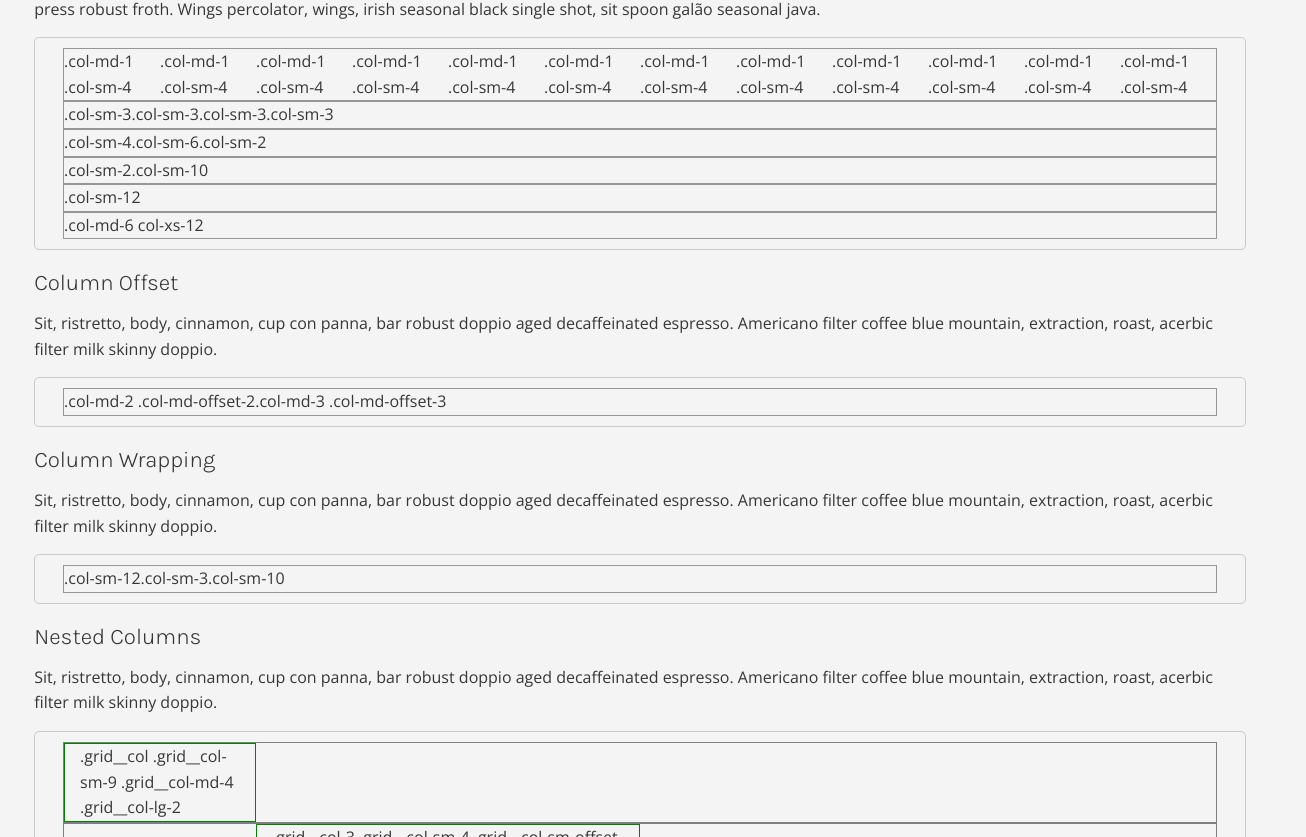
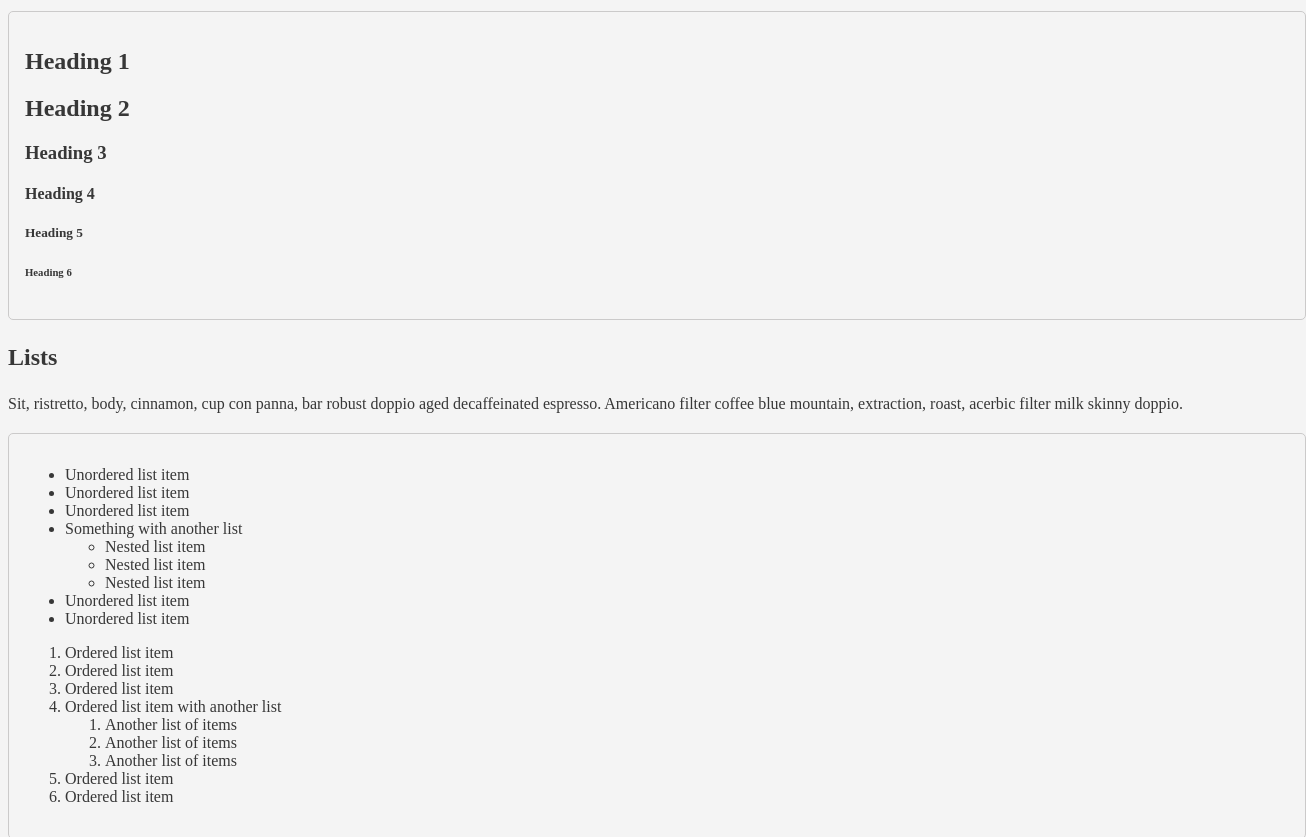
Before and after one commit to dreamistlabs/andromeda, a React (Create React App) app: page / in a window 1280 px wide. Shown: the part 463-1300 px from the top of the page, 1306 px wide, since content can reach past the window. Built offline with nearby package versions, Linux system fonts and the light colour scheme.

Commit message:
Saving progress - need to revisit baseline

```diff
--- a/public/assets/stylesheets/andromeda.css
+++ b/public/assets/stylesheets/andromeda.css
@@ -5,11 +5,13 @@
  * Use this section to declare style properties that are specific to your theme.
  */
 /* typography */
-/* Media Queries */
+/* Media Query Breakpoints */
 /* Referential Variables
- * The variables in this section are used throughout the Andromeda framework.
- * DO NOT CHANGE the variable names; doing so will likely break things.
- * Instead, just change the values that are assigned to these variables.
+ * These variables typically refer to a specific component's property and
+ * its value should point to a variable declared under the Theme-Specific Variables
+ * section above. Ideally, referential variables should not have hard-coded values.
+ * IMPORTANT: Do not change the names of these referential variables because they are
+ * used throughout the Andromeda framework. Doing so will likely break things.
  */
 /* container */
 /*! normalize.css v7.0.0 | MIT License | github.com/necolas/normalize.css */
@@ -404,27 +406,27 @@ template {
   display: none; }
 
 /**!
- * Baseline builds on top of Normalize.css and
- * is inspired by Twitter Bootstrap's Reboot CSS.
+ * Baseline builds on top of Normalize.css and is inspired by Twitter Bootstrap's Reboot CSS.
  */
+/* Media Query Breakpoints */
 * {
   box-sizing: border-box; }
 
 html {
-  font-size: 10px; }
+  font-size: 16px; }
 
 body {
   font-family: "Open Sans", Arial, sans-serif;
-  font-size: 1.6rem;
+  font-size: 1rem;
   font-weight: 400;
-  line-height: 1.6; }
+  line-height: 1.2; }
 
 /**
-  Headings
+ * Headings
  */
 h1, h2, h3, h4, h5, h6 {
   margin-top: 0;
-  margin-bottom: 1rem;
+  margin-bottom: 15px;
   font-family: "Karla", sans-serif;
   font-weight: 300; }
 
@@ -447,14 +449,14 @@ h6 {
   font-size: 1rem; }
 
 /**
-  Paragraphs
+ * Paragraphs
  */
 p {
   margin-top: 0;
   margin-bottom: 1.5rem; }
 
 /**
-  Lists
+ * Lists
  */
 ul, ol {
   margin-top: 0;
@@ -465,7 +467,7 @@ li > ol {
   margin-bottom: 0; }
 
 /**
-  Definitions
+ * Definitions
  */
 dl {
   margin-bottom: 1.5rem; }
@@ -474,14 +476,14 @@ dt {
   font-weight: 600; }
 
 dd {
-  margin-left: 1rem;
+  margin-left: 15px;
   margin-bottom: 0.75rem; }
 
 /**
-  Forms
-*/
+ * Forms
+ */
 form {
-  margin-bottom: 1rem; }
+  margin-bottom: 15px; }
 
 input {
   display: inline-block; }
@@ -496,7 +498,7 @@ fieldset {
 
 pre {
   margin-top: 0;
-  margin-bottom: 1rem;
+  margin-bottom: 15px;
   font-family: monospace; }
 
 code {
@@ -516,22 +518,22 @@ caption {
   caption-side: bottom; }
 
 blockquote {
-  margin: 0 1rem 1rem;
+  margin: 0 15px 15px;
   padding: 0.375rem;
-  padding-left: 1rem;
+  padding-left: 15px;
   border-left: 0.375rem solid #AFAFAF; }
 
 blockquote > *:last-child {
   margin-bottom: 0; }
 
 /**
-  Misc
+ * Misc
  */
 abbr {
   cursor: help; }
 
 address {
-  margin-bottom: 1rem;
+  margin-bottom: 15px;
   font-style: normal; }
 
 hr {
@@ -552,12 +554,6 @@ hr {
 .container-fluid {
   max-width: 97%; }
 
-.row {
-  display: flex;
-  margin-left: -1.5rem;
-  margin-right: -1.5rem;
-  border: 1px solid #969696; }
-
 /**********************************
   GRID SYSTEM (WIP)
  **********************************/
@@ -570,13 +566,13 @@ hr {
 /* Grids are expected to live inside a container */
 .grid {
   display: flex;
-  margin-left: -1.5rem;
-  margin-right: -1.5rem;
+  margin-left: -15px;
+  margin-right: -15px;
   border: 1px solid gray; }
 
 [class^="grid__col"] {
   flex: 1;
-  padding: 0 1.5rem;
+  padding: 0 15px;
   border: 1px solid green; }
 
 /* Base grid column classes applied to all media sizes */
@@ -1344,7 +1340,7 @@ hr {
   font-family: "Open Sans", Arial, sans-serif;
   font-size: 1em;
   color: #050505;
-  line-height: 1.6;
+  line-height: 1.2;
   text-decoration: none;
   vertical-align: middle;
   cursor: pointer;
@@ -1442,7 +1438,7 @@ hr {
 .navbar {
   position: relative;
   width: 100%;
-  font-size: 1.6rem;
+  font-size: 1rem;
   border: 1px solid green; }
 
 .nav__navlist {
--- a/public/index.html
+++ b/public/index.html
@@ -9,7 +9,7 @@
 
     <link href="https://fonts.googleapis.com/css?family=Karla:300,400|Open+Sans:400,600" rel="stylesheet">
     <link rel="stylesheet" href="%PUBLIC_URL%/assets/stylesheets/docs.css">
-    <link rel="stylesheet" href="%PUBLIC_URL%/assets/stylesheets/andromeda.css">
+    <!-- <link rel="stylesheet" href="%PUBLIC_URL%/assets/stylesheets/andromeda.css"> -->
     <link rel="shortcut icon" href="%PUBLIC_URL%/favicon.ico">
     <!--
       Notice the use of %PUBLIC_URL% in the tags above.
--- a/src/components/App.jsx
+++ b/src/components/App.jsx
@@ -155,8 +155,8 @@ class App extends Component {
 
 
         {/*<TempButtonCode />*/}
-        {/*<BaselinePage />*/}
-        <GridSystemPage />
+        <BaselinePage />
+        {/*<GridSystemPage />*/}
 
         <Footer />
       </div>
--- a/src/pages/grid-system.jsx
+++ b/src/pages/grid-system.jsx
@@ -20,51 +20,21 @@ export default class GridSystemPage extends Component {
             <div className="docs example">
                 <div className="docs card">
                     <div className="container-fluid">
-                        <div className="row">
-                            <div className="col-md-1 col-sm-4">.col-md-1 .col-sm-4</div>
-                            <div className="col-md-1 col-sm-4">.col-md-1 .col-sm-4</div>
-                            <div className="col-md-1 col-sm-4">.col-md-1 .col-sm-4</div>
-                            <div className="col-md-1 col-sm-4">.col-md-1 .col-sm-4</div>
-                            <div className="col-md-1 col-sm-4">.col-md-1 .col-sm-4</div>
-                            <div className="col-md-1 col-sm-4">.col-md-1 .col-sm-4</div>
-                            <div className="col-md-1 col-sm-4">.col-md-1 .col-sm-4</div>
-                            <div className="col-md-1 col-sm-4">.col-md-1 .col-sm-4</div>
-                            <div className="col-md-1 col-sm-4">.col-md-1 .col-sm-4</div>
-                            <div className="col-md-1 col-sm-4">.col-md-1 .col-sm-4</div>
-                            <div className="col-md-1 col-sm-4">.col-md-1 .col-sm-4</div>
-                            <div className="col-md-1 col-sm-4">.col-md-1 .col-sm-4</div>
-                        </div>
                     </div>
                     <div className="container-fluid">
-                        <div className="row">
-                            <div className="col-sm-3">.col-sm-3</div>
-                            <div className="col-sm-3">.col-sm-3</div>
-                            <div className="col-sm-3">.col-sm-3</div>
-                            <div className="col-sm-3">.col-sm-3</div>
-                        </div>
+
                     </div>
                     <div className="container-fluid">
-                        <div className="row">
-                            <div className="col-sm-4">.col-sm-4</div>
-                            <div className="col-sm-6">.col-sm-6</div>
-                            <div className="col-sm-2">.col-sm-2</div>
-                        </div>
+
                     </div>
                     <div className="container-fluid">
-                        <div className="row">
-                            <div className="col-sm-2">.col-sm-2</div>
-                            <div className="col-sm-10">.col-sm-10</div>
-                        </div>
+
                     </div>
                     <div className="container-fluid">
-                        <div className="row">
-                            <div className="col-sm-12">.col-sm-12</div>
-                        </div>
+
                     </div>
                     <div className="container-fluid">
-                        <div className="row">
-                            <div className="col-md-6 col-xs-12">.col-md-6 col-xs-12</div>
-                        </div>
+
                     </div>
                 </div>
             </div>
@@ -82,10 +52,7 @@ export default class GridSystemPage extends Component {
             <div className="docs example">
                 <div className="docs card">
                     <div className="container-fluid">
-                        <div className="row">
-                            <div className="col-xs-4 col-md-3 col-md-offset-2">.col-md-2 .col-md-offset-2</div>
-                            <div className="col-xs-4 col-md-3 col-md-offset-3">.col-md-3 .col-md-offset-3</div>
-                        </div>
+
                     </div>
                 </div>
             </div>
@@ -103,11 +70,7 @@ export default class GridSystemPage extends Component {
             <div className="docs example">
                 <div className="docs card">
                     <div className="container-fluid">
-                        <div className="row">
-                            <div className="col-sm-12">.col-sm-12</div>
-                            <div className="col-sm-3">.col-sm-3</div>
-                            <div className="col-sm-10">.col-sm-10</div>
-                        </div>
+
                     </div>
                 </div>
             </div>
--- a/src/scss/andromeda.scss
+++ b/src/scss/andromeda.scss
@@ -14,19 +14,21 @@ $normal-weight:         400;
 $bold-weight:           600;
 
 $base-font-family:      $open-sans-font-family;
-$base-font-size:        1.6rem;
+$base-font-size:        1rem;
 $base-font-weight:      $normal-weight;
-$base-line-height:      1.6;
+$base-line-height:      1.2;
 
 $heading-font-family:   $karla-font-family;
+$heading-font-weight:   $light-weight;
 
+// these should be removed
 $small-font-size:       0.75rem;
 $big-font-size:         1.375rem;
 
-$mobile-font-size:      10px;
-$tablet-font-size:      10px;
-$desktop-font-size:     10px;
-$big-desktop-font-size: 10px;
+$mobile-font-size:      16px;
+$tablet-font-size:      18px;
+$desktop-font-size:     20px;
+$big-desktop-font-size: 22px;
 
 // colors
 $white:                 #FAFAFA;
@@ -78,16 +80,18 @@ $default-link-underline-color:      $text-light;
 $default-container-max-width:       1400px;
 $default-container-fluid-max-width: 97%;
 
-/* Media Queries */
+/* Media Query Breakpoints */
 $mobile:          600px;
 $tablet:          900px;
 $desktop:         1200px;
 $hd-desktop:      1800px;
 
 /* Referential Variables
- * The variables in this section are used throughout the Andromeda framework.
- * DO NOT CHANGE the variable names; doing so will likely break things.
- * Instead, just change the values that are assigned to these variables.
+ * These variables typically refer to a specific component's property and
+ * its value should point to a variable declared under the Theme-Specific Variables
+ * section above. Ideally, referential variables should not have hard-coded values.
+ * IMPORTANT: Do not change the names of these referential variables because they are
+ * used throughout the Andromeda framework. Doing so will likely break things.
  */
 
 $horizontal-spacing:  $spacing-unit;
@@ -154,12 +158,6 @@ $container-fluid-max-width: $default-container-fluid-max-width;
 }
 .container-fluid {
   max-width: $container-fluid-max-width;
-}
-.row {
-  display: flex;
-  margin-left: -$default-padding;
-  margin-right: -$default-padding;
-  @include test-border($gray-color);
 }
 
 @import 'andromeda/grid';
--- a/src/scss/base/_baseline.scss
+++ b/src/scss/base/_baseline.scss
@@ -1,44 +1,76 @@
 /**!
- * Baseline builds on top of Normalize.css and
- * is inspired by Twitter Bootstrap's Reboot CSS.
+ * Baseline builds on top of Normalize.css and is inspired by Twitter Bootstrap's Reboot CSS.
  */
+$karla-font-family:       'Karla', sans-serif;
+$open-sans-font-family:   'Open Sans', Arial, sans-serif;
+$monospace-font-family:   monospace;
 
- $padding-sm:      0.75rem;
-$padding-reg:     1rem;
-$padding-lg:      1.5rem;
+$light-weight:          300;
+$normal-weight:         400;
+$bold-weight:           600;
 
-$margin-sm:       0.75rem;
-$margin-reg:      1rem;
-$margin-lg:       1.5rem;
+$base-font-family:      $open-sans-font-family;
+$base-font-size:        1rem;
+$base-font-weight:      $normal-weight;
+$base-line-height:      1.2;
 
+$heading-font-family:   $karla-font-family;
+$heading-font-weight:   $light-weight;
 
+// these should be removed
+$small-font-size:       0.75rem;
+$big-font-size:         1.375rem;
+
+$mobile-font-size:      16px;
+$tablet-font-size:      18px;
+$desktop-font-size:     20px;
+$big-desktop-font-size: 22px;
+
+$default-padding-sm:      0.75rem;
+$default-padding:         15px;
+$default-padding-lg:      1.5rem;
+
+$default-margin-sm:     0.75rem;
+$default-margin:        15px;
+$default-margin-lg:     1.5rem;
+
+$default-font-size:      16px;
+
+$light-weight:          300;
+$normal-weight:         400;
+$bold-weight:           600;
+
+$gray-color-lighter:    #AFAFAF;
+$gray-color:            #969696;
+$gray-color-darker:     #7d7d7d;
+
+/* Media Query Breakpoints */
+$mobile-breakpoint:          600px;
+$tablet-breakpoint:          900px;
+$desktop-breakpoint:         1200px;
+$hd-desktop-breakpoint:      1800px;
 
 * {
   box-sizing: border-box;
 }
-
 html {
-  font-size: $mobile-font-size;
+  font-size: $default-font-size;
 }
-
 body {
   font-family: $base-font-family;
   font-size:   $base-font-size;
   font-weight: $base-font-weight;
   line-height: $base-line-height;
 }
-
 /**
-  Headings
+ * Headings
  */
-
 h1, h2, h3, h4, h5, h6 {
   margin-top:       0;
-  margin-bottom:    $margin-reg;
+  margin-bottom:    $default-margin;
   font-family:      $heading-font-family;
-  font-weight:      $light-weight;
+  font-weight:      $heading-font-weight;
 }
-
 h1 {
   font-size: 2.875rem;
 }
@@ -59,21 +91,21 @@ h6 {
 }
 
 /**
-  Paragraphs
+ * Paragraphs
  */
 
 p {
   margin-top: 0;
-  margin-bottom: $margin-lg;
+  margin-bottom: $default-margin-lg;
 }
 
 /**
-  Lists
+ * Lists
  */
 
 ul, ol {
   margin-top: 0;
-  margin-bottom: $margin-lg;
+  margin-bottom: $default-margin-lg;
 }
 
 li > ul,
@@ -82,10 +114,10 @@ li > ol {
 }
 
 /**
-  Definitions
+ * Definitions
  */
 dl {
-  margin-bottom: $margin-lg;
+  margin-bottom: $default-margin-lg;
 }
 
 dt {
@@ -93,15 +125,15 @@ dt {
 }
 
 dd {
-  margin-left: $margin-reg;
-  margin-bottom: $margin-sm;
+  margin-left: $default-margin;
+  margin-bottom: $default-margin-sm;
 }
 
 /**
-  Forms
-*/
+ * Forms
+ */
 form {
-  margin-bottom: $margin-reg;
+  margin-bottom: $default-margin;
 }
 
 input {
@@ -118,10 +150,9 @@ fieldset {
   border: none;
 }
 
-
 pre {
   margin-top: 0;
-  margin-bottom: $margin-reg;
+  margin-bottom: $default-margin;
   font-family: $monospace-font-family;
 }
 
@@ -139,16 +170,16 @@ th, td {
 }
 
 caption {
-  padding: $padding-sm 0.25rem;
+  padding: $default-padding-sm 0.25rem;
   color: $gray-color-darker;
   text-align: left;
   caption-side: bottom;
 }
 
 blockquote {
-  margin: 0 $margin-reg $margin-reg;
+  margin: 0 $default-margin $default-margin;
   padding: 0.375rem;
-  padding-left: $margin-reg;
+  padding-left: $default-margin;
   border-left: 0.375rem solid $gray-color-lighter;
 }
 
@@ -158,18 +189,18 @@ blockquote > *:last-child {
 }
 
 /**
-  Misc
+ * Misc
  */
 abbr {
   cursor: help;
 }
 
 address {
-  margin-bottom: $margin-reg;
+  margin-bottom: $default-margin;
   font-style: normal;
 }
 
 hr {
-  margin: $margin-sm 0;
+  margin: $default-margin-sm 0;
   border: 1px solid $gray-color-lighter;
 }
```
